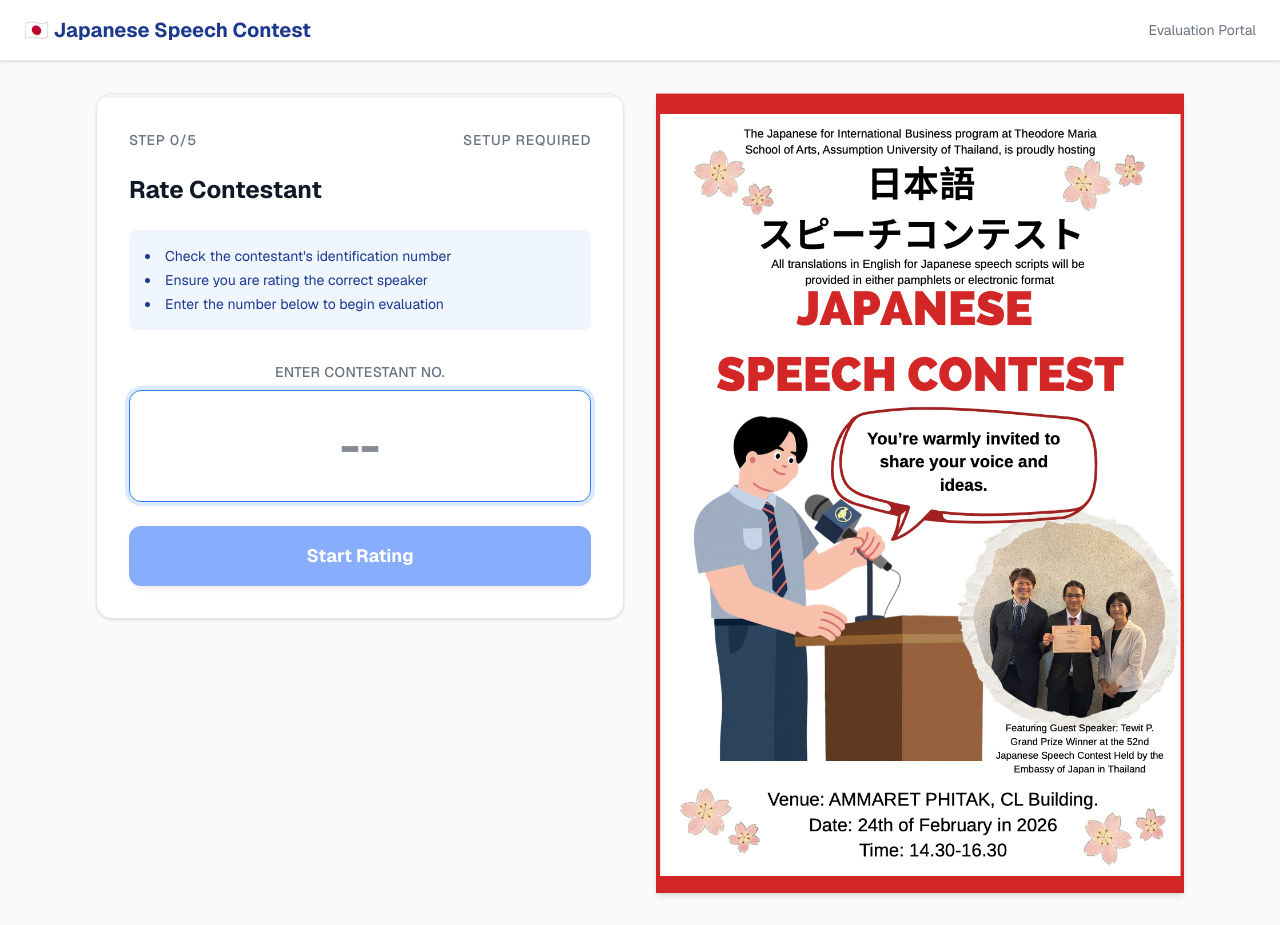
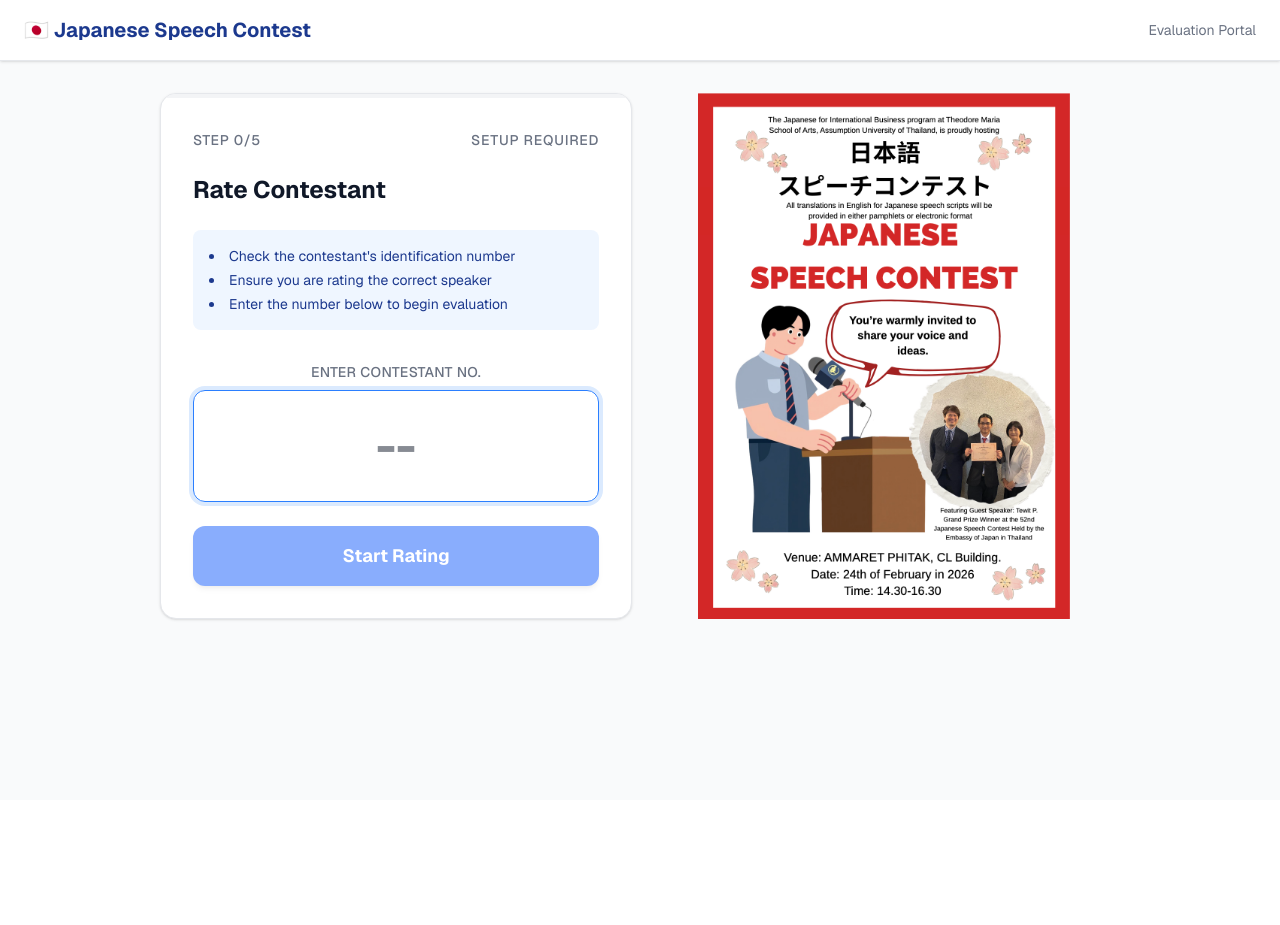
Before and after one commit to tintin4303/formal-app, a Next.js app: page / in a window 1280 px wide. After the commit the page ends 800 px from the top, so only its background shows below. Built offline with nearby package versions, Linux system fonts and the light colour scheme.

Commit message:
fix image size

```diff
--- a/app/components/GraderView.tsx
+++ b/app/components/GraderView.tsx
@@ -161,7 +161,7 @@
                                 <>
                                     <div className="flex justify-between text-sm font-medium text-gray-500 uppercase tracking-wider">
                                         <span>Criterion {currentStep}/5</span>
-                                        <span>Max: {c.maxPoints} pts</span>
+                                        <span className="text-red-600 font-bold">Max Points: {c.maxPoints}</span>
                                     </div>
                                     <h2 className="text-2xl font-bold">{c.title}</h2>
                                     <ul className="bg-blue-50 p-4 rounded-lg text-blue-900 text-sm list-disc list-inside space-y-1">
--- a/app/page.tsx
+++ b/app/page.tsx
@@ -14,15 +14,15 @@
         </div>
       </nav>
 
-      <main className="p-4 md:p-8 max-w-6xl mx-auto grid grid-cols-1 md:grid-cols-2 gap-4 md:gap-8">
+      <main className="p-4 md:p-8 max-w-5xl mx-auto grid grid-cols-1 md:grid-cols-2 gap-2 md:gap-4">
         <div className="flex flex-col">
           <GraderView />
         </div>
-        <div className="relative h-[800px] md:h-full min-h-[800px] w-full overflow-hidden shadow-md bg-gray-200">
+        <div className="relative h-[700px] md:h-full w-full overflow-hidden bg-transparent">
           <img
             src="/banner.png"
             alt="Japanese Speech Contest Banner"
-            className="absolute inset-0 w-full h-full object-cover"
+            className="absolute inset-0 w-full h-full object-contain"
           />
         </div>
       </main>
```
